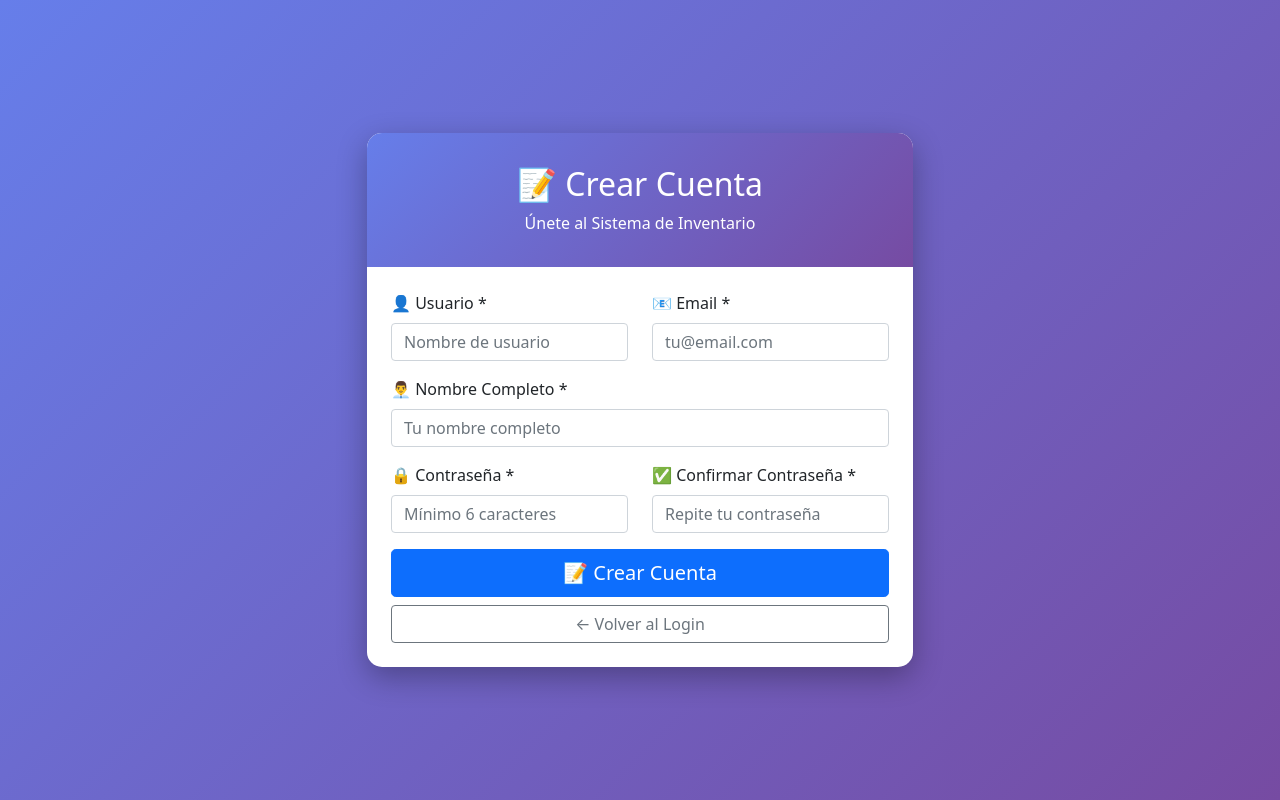
After one commit to dazasofia59-blip/velora, a PHP site: page /registro.php in a window 1280 px wide. The commit adds this page. Run offline with PHP 8.4, Linux system fonts and the light colour scheme.

Commit message:
correccion php

```diff
--- a/includes/session.php
+++ b/includes/session.php
@@ -0,0 +1,67 @@
+<?php
+session_start();
+
+class Session
+{
+    // Verificar si el usuario está logueado
+    public static function isLoggedIn()
+    {
+        return isset($_SESSION['user_id']) && !empty($_SESSION['user_id']);
+    }
+
+    // Verificar si el usuario es administrador
+    public static function isAdmin()
+    {
+        return isset($_SESSION['user_rol']) && $_SESSION['user_rol'] === 'admin';
+    }
+
+    // Redirigir si no está logueado
+    public static function requireLogin()
+    {
+        if (!self::isLoggedIn()) {
+            header("Location: login.php");
+            exit();
+        }
+    }
+
+    // Redirigir si no es administrador
+    public static function requireAdmin()
+    {
+        self::requireLogin();
+        if (!self::isAdmin()) {
+            header("Location: index.php");
+            exit();
+        }
+    }
+
+    // Iniciar sesión
+    public static function login($user_id, $username, $nombre_completo, $rol)
+    {
+        $_SESSION['user_id'] = $user_id;
+        $_SESSION['username'] = $username;
+        $_SESSION['nombre_completo'] = $nombre_completo;
+        $_SESSION['user_rol'] = $rol;
+        $_SESSION['login_time'] = time();
+    }
+
+    // Cerrar sesión
+    public static function logout()
+    {
+        session_unset();
+        session_destroy();
+    }
+
+    // Obtener información del usuario logueado
+    public static function getUserInfo()
+    {
+        if (self::isLoggedIn()) {
+            return [
+                'id' => $_SESSION['user_id'],
+                'username' => $_SESSION['username'],
+                'nombre_completo' => $_SESSION['nombre_completo'],
+                'rol' => $_SESSION['user_rol']
+            ];
+        }
+        return null;
+    }
+}
--- a/logout.php
+++ b/logout.php
@@ -4,4 +4,3 @@ include_once 'includes/session.php';
 Session::logout();
 header("Location: login.php");
 exit();
-?>
--- /dev/null
+++ b/registro.php
@@ -0,0 +1,160 @@
+<?php
+include_once 'config/database.php';
+include_once 'models/Usuario.php';
+include_once 'includes/session.php';
+
+// Si ya está logueado, redirigir al index
+if (Session::isLoggedIn()) {
+    header("Location: index.php");
+    exit();
+}
+
+$database = new Database();
+$db = $database->getConnection();
+$usuario = new Usuario($db);
+
+$error = '';
+$success = '';
+
+if ($_POST) {
+    $usuario->username = $_POST['username'];
+    $usuario->email = $_POST['email'];
+    $usuario->password = $_POST['password'];
+    $usuario->nombre_completo = $_POST['nombre_completo'];
+    $usuario->rol = 'usuario'; // Por defecto todos son usuarios normales
+
+    // Validar que las contraseñas coincidan
+    if ($_POST['password'] !== $_POST['confirm_password']) {
+        $error = "Las contraseñas no coinciden.";
+    }
+    // Validar que el usuario/email no exista
+    else if ($usuario->existe()) {
+        $error = "El usuario o email ya están registrados.";
+    }
+    // Registrar usuario
+    else if ($usuario->registrar()) {
+        $success = "¡Cuenta creada exitosamente! Ahora puedes iniciar sesión.";
+    } else {
+        $error = "Error al crear la cuenta. Intenta nuevamente.";
+    }
+}
+?>
+
+<!DOCTYPE html>
+<html lang="es">
+
+<head>
+    <meta charset="UTF-8">
+    <meta name="viewport" content="width=device-width, initial-scale=1.0">
+    <title>Registro - Sistema de Inventario</title>
+    <link href="https://cdn.jsdelivr.net/npm/bootstrap@5.1.3/dist/css/bootstrap.min.css" rel="stylesheet">
+    <style>
+        body {
+            background: linear-gradient(135deg, #667eea 0%, #764ba2 100%);
+            min-height: 100vh;
+            display: flex;
+            align-items: center;
+            padding: 2rem 0;
+        }
+
+        .register-card {
+            background: white;
+            border-radius: 15px;
+            box-shadow: 0 10px 30px rgba(0, 0, 0, 0.3);
+        }
+
+        .register-header {
+            background: linear-gradient(135deg, #667eea 0%, #764ba2 100%);
+            color: white;
+            border-radius: 15px 15px 0 0;
+            padding: 2rem;
+            text-align: center;
+        }
+    </style>
+</head>
+
+<body>
+    <div class="container">
+        <div class="row justify-content-center">
+            <div class="col-md-8 col-lg-6">
+                <div class="register-card">
+                    <div class="register-header">
+                        <h2>📝 Crear Cuenta</h2>
+                        <p class="mb-0">Únete al Sistema de Inventario</p>
+                    </div>
+                    <div class="card-body p-4">
+                        <?php if ($error): ?>
+                            <div class="alert alert-danger alert-dismissible fade show" role="alert">
+                                <?php echo $error; ?>
+                                <button type="button" class="btn-close" data-bs-dismiss="alert"></button>
+                            </div>
+                        <?php endif; ?>
+
+                        <?php if ($success): ?>
+                            <div class="alert alert-success alert-dismissible fade show" role="alert">
+                                <?php echo $success; ?>
+                                <button type="button" class="btn-close" data-bs-dismiss="alert"></button>
+                                <div class="mt-2">
+                                    <a href="login.php" class="btn btn-success">🚀 Ir al Login</a>
+                                </div>
+                            </div>
+                        <?php endif; ?>
+
+                        <?php if (!$success): ?>
+                            <form method="post" action="<?php echo htmlspecialchars($_SERVER["PHP_SELF"]); ?>">
+                                <div class="row">
+                                    <div class="col-md-6">
+                                        <div class="mb-3">
+                                            <label class="form-label">👤 Usuario *</label>
+                                            <input type="text" name="username" class="form-control"
+                                                placeholder="Nombre de usuario" required>
+                                        </div>
+                                    </div>
+                                    <div class="col-md-6">
+                                        <div class="mb-3">
+                                            <label class="form-label">📧 Email *</label>
+                                            <input type="email" name="email" class="form-control"
+                                                placeholder="tu@email.com" required>
+                                        </div>
+                                    </div>
+                                </div>
+
+                                <div class="mb-3">
+                                    <label class="form-label">👨‍💼 Nombre Completo *</label>
+                                    <input type="text" name="nombre_completo" class="form-control"
+                                        placeholder="Tu nombre completo" required>
+                                </div>
+
+                                <div class="row">
+                                    <div class="col-md-6">
+                                        <div class="mb-3">
+                                            <label class="form-label">🔒 Contraseña *</label>
+                                            <input type="password" name="password" class="form-control"
+                                                placeholder="Mínimo 6 caracteres" minlength="6" required>
+                                        </div>
+                                    </div>
+                                    <div class="col-md-6">
+                                        <div class="mb-3">
+                                            <label class="form-label">✅ Confirmar Contraseña *</label>
+                                            <input type="password" name="confirm_password" class="form-control"
+                                                placeholder="Repite tu contraseña" minlength="6" required>
+                                        </div>
+                                    </div>
+                                </div>
+
+                                <div class="d-grid gap-2">
+                                    <button type="submit" class="btn btn-primary btn-lg">📝 Crear Cuenta</button>
+                                    <a href="login.php" class="btn btn-outline-secondary">← Volver al Login</a>
+                                </div>
+                            </form>
+                        <?php endif; ?>
+                    </div>
+                </div>
+            </div>
+        </div>
+    </div>
+
+    <script src="https://cdn.jsdelivr.net/npm/bootstrap@5.1.3/dist/js/bootstrap.bundle.min.js"></script>
+</body>
+
+</html>
```
Also changed, not shown: eliminar.php (+3 -4 lines), index.php (+7 -3 lines), login.php (+13 -8 lines), models/producto.php (+20 -14 lines), models/usuario.php (renamed from models/usuarios.php).
